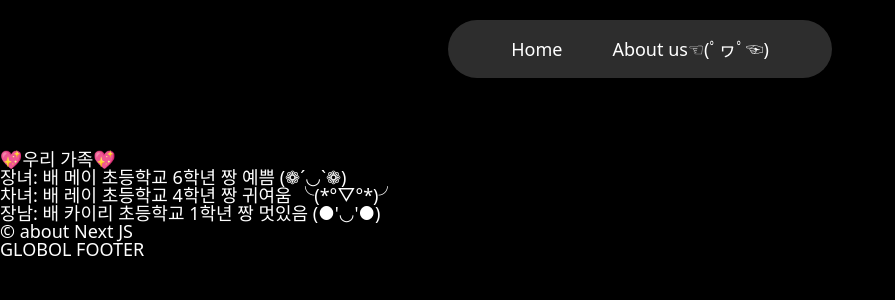
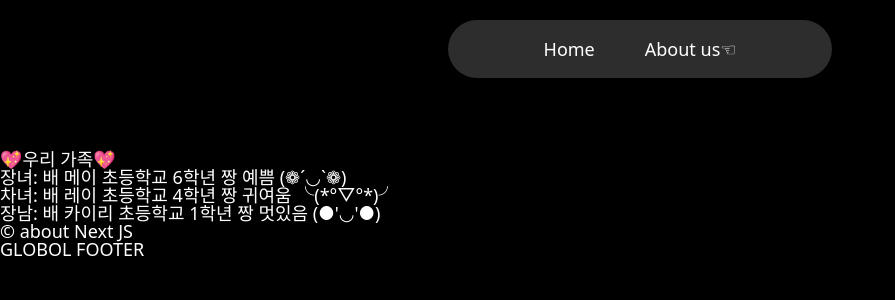
Before and after one commit to poohwaa/nextjs-movie, a Next.js app: page /about-us in a window 1280 px wide. Shown: the top 300 px of the page, without its empty margins (0-895 px from the left). Built offline with nearby package versions, Linux system fonts and the light colour scheme.

Commit message:
update navigation

```diff
--- a/components/Navigation.tsx
+++ b/components/Navigation.tsx
@@ -12,10 +12,10 @@
         <nav className={styles.nav}>
             <ul>
                 <li>
-                    <Link href={"/"}>Home</Link>{path === "/" ? "☜(ﾟヮﾟ☜)" : ""}
+                    <Link href={"/"}>Home</Link>{path === "/" ? "☜" : ""}
                 </li>
                 <li>
-                    <Link href={"/about-us"}>About us</Link>{path === "/about-us" ? "☜(ﾟヮﾟ☜)" : ""}
+                    <Link href={"/about-us"}>About us</Link>{path === "/about-us" ? "☜" : ""}
                 </li>
             </ul>
         </nav>
```
